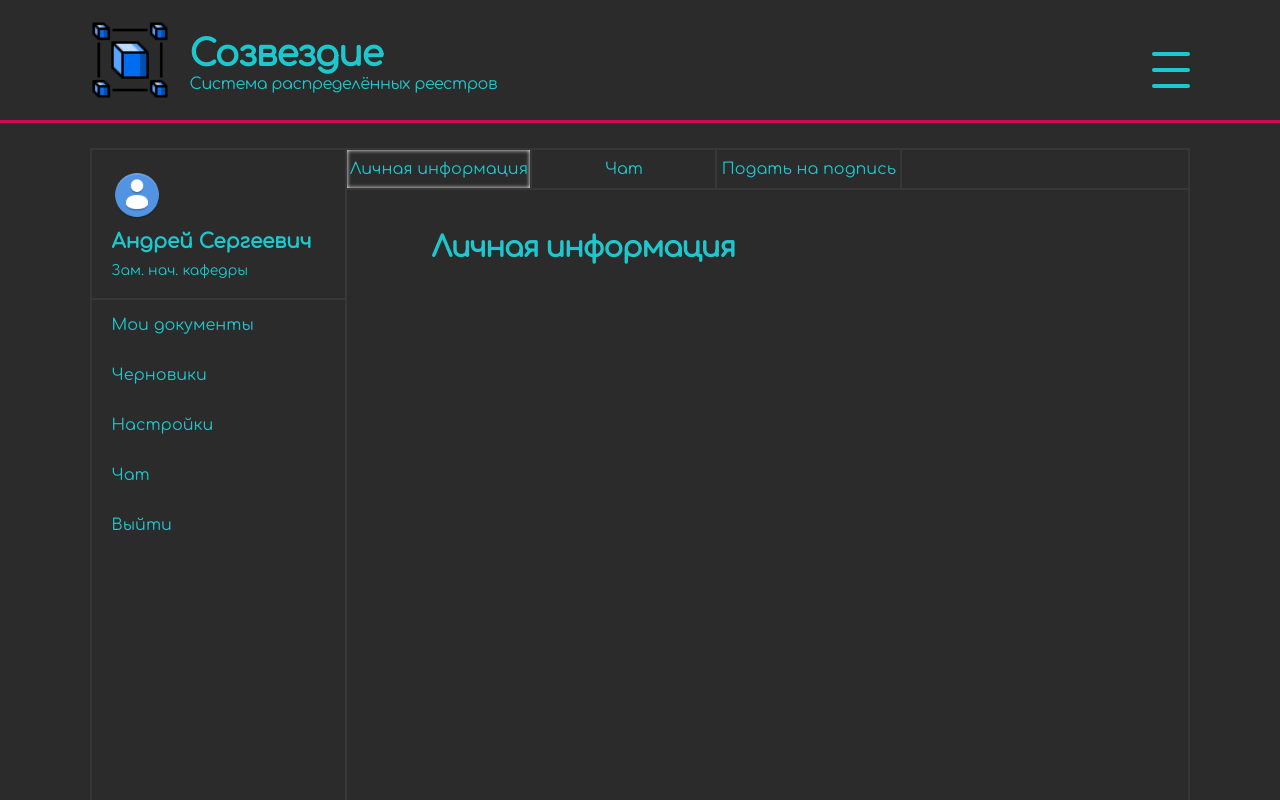
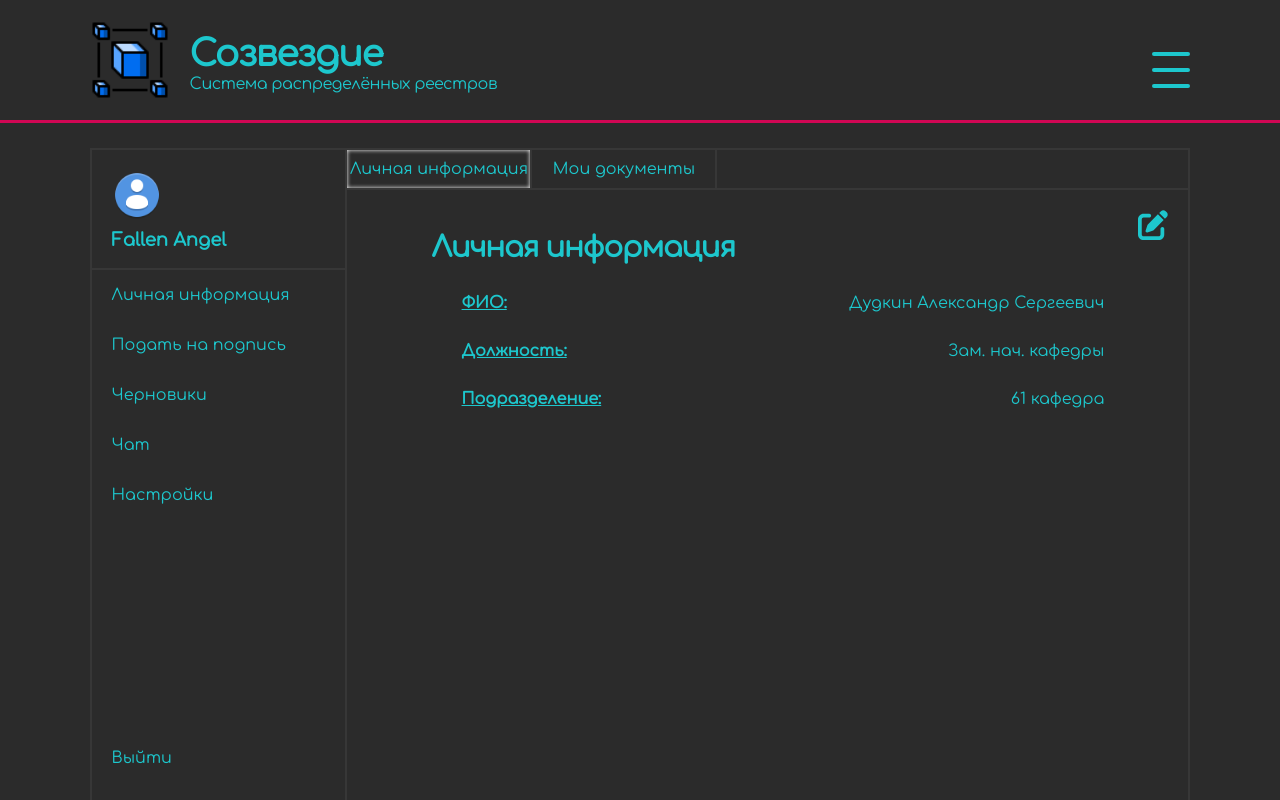
Before and after one commit to Terrorick2020/DocNet, a Vue app: page /#/client in a window 1280 px wide. Built offline with nearby package versions, Linux system fonts and the light colour scheme.

Commit message:
refactoring ClientPage

```diff
--- a/src/pages/ChatPage.vue
+++ /dev/null
@@ -1,3 +0,0 @@
-<template>
-
-</template>
--- a/src/pages/components/Auth/AuthForm.vue
+++ b/src/pages/components/Auth/AuthForm.vue
@@ -143,7 +143,9 @@
 <script setup lang="ts">
 import { ref } from 'vue'
 import { useRouter } from 'vue-router'
+
 import { authStore } from '../../../store/authStore.ts'
+
 
 const router = useRouter()
 const AuthStore = authStore()
--- /dev/null
+++ b/src/pages/components/Client/ClientChat.vue
@@ -0,0 +1,5 @@
+<template>
+    <div title="В разработке" style="padding: 30px;">
+        <p>В разработке</p>
+    </div>
+</template>
--- a/src/pages/components/Client/ClientConteiner.vue
+++ b/src/pages/components/Client/ClientConteiner.vue
@@ -5,7 +5,7 @@
                 <ClientNav />
             </div>
             <div class="content__info">
-                <ClientInfo />
+                <component :is="ContentVariant[ PagesStore.clientPage.navVariant ]" />
             </div>
         </div>
     </div>
@@ -14,6 +14,23 @@
 <script setup lang="ts">
 import ClientNav from './ClientNav.vue'
 import ClientInfo from './ClientInfo.vue'
+import ClientChat from './ClientChat.vue'
+import ClientDrafts from './ClientDrafts.vue'
+import ClientDocToSignature from './ClientDocToSignature.vue'
+import ClientSettings from './ClientSettings.vue'
+
+import { pagesStore } from '../../../store/pagesStore.ts'
+
+
+const PagesStore = pagesStore()
+
+const ContentVariant = [
+    ClientInfo,
+    ClientDocToSignature,
+    ClientDrafts,
+    ClientChat,
+    ClientSettings
+]
 </script>
 
 <style lang="scss">
--- /dev/null
+++ b/src/pages/components/Client/ClientDocToSignature.vue
@@ -0,0 +1,5 @@
+<template>
+    <div title="В разработке" style="padding: 30px;">
+        <p>В разработке</p>
+    </div>
+</template>
--- /dev/null
+++ b/src/pages/components/Client/ClientDrafts.vue
@@ -0,0 +1,5 @@
+<template>
+    <div title="В разработке" style="padding: 30px;">
+        <p>В разработке</p>
+    </div>
+</template>
--- a/src/pages/components/Client/ClientInfo.vue
+++ b/src/pages/components/Client/ClientInfo.vue
@@ -2,15 +2,34 @@
     <div class="info__body">
         <div class="body__header">
             <a :class="`personal-info ${ isInfoType ? '' : 'un' }active`" @click="infoSearch">Личная информация</a>
-            <a :class="`chat ${ !isInfoType ? '' : 'un' }active`" @click="chatSearch">Чат</a>
-            <a>Подать на подпись</a>
+            <a :class="`chat ${ !isInfoType ? '' : 'un' }active`" @click="chatSearch">Мои документы</a>
         </div>
         <div class="body__content">
             <div v-if="isInfoType" class="content__user-info">
-                <h1>Личная информация</h1>
-
+                <h1 class="content__title">Личная информация</h1>
+                <div class="content__inform">
+                    <div class="inform__item">
+                        <h4>ФИО:</h4>
+                        <p>{{ AuthStore.name }}</p>
+                    </div>
+                    <div class="inform__item">
+                        <h4>Должность:</h4>
+                        <p>{{ AuthStore.post }}</p>
+                    </div>
+                    <div class="inform__item">
+                        <h4>Подразделение:</h4>
+                        <p>{{ AuthStore.division }}</p>
+                    </div>
+                </div>
+                <button class="user-info__edit" title="Редактировать профиль">
+                    <svg xmlns="http://www.w3.org/2000/svg" viewBox="0 0 512 512">
+                        <path d="M471.6 21.7c-21.9-21.9-57.3-21.9-79.2 0L362.3 51.7l97.9 97.9 30.1-30.1c21.9-21.9 21.9-57.3 0-79.2L471.6 21.7zm-299.2 220c-6.1 6.1-10.8 13.6-13.5 21.9l-29.6 88.8c-2.9 8.6-.6 18.1 5.8 24.6s15.9 8.7 24.6 5.8l88.8-29.6c8.2-2.7 15.7-7.4 21.9-13.5L437.7 172.3 339.7 74.3 172.4 241.7zM96 64C43 64 0 107 0 160L0 416c0 53 43 96 96 96l256 0c53 0 96-43 96-96l0-96c0-17.7-14.3-32-32-32s-32 14.3-32 32l0 96c0 17.7-14.3 32-32 32L96 448c-17.7 0-32-14.3-32-32l0-256c0-17.7 14.3-32 32-32l96 0c17.7 0 32-14.3 32-32s-14.3-32-32-32L96 64z"/>
+                    </svg>
+                </button>
             </div>
-            <div v-else class="content__chat" title="В разработке"></div>
+            <div v-else class="content__my-docs" title="В разработке" style="padding: 30px;">
+                <p>В разработке</p>
+            </div>
         </div>
     </div>
 </template>
@@ -18,7 +37,11 @@
 <script setup lang="ts">
 import { ref } from 'vue'
 
+import { authStore } from '../../../store/authStore.ts'
+
+
 var isInfoType = ref( true )
+const AuthStore = authStore()
 
 const infoSearch = () => {
     isInfoType.value = true
@@ -63,20 +86,80 @@ const chatSearch = () => {
     }
 
     .body__content {
+        position: relative;
         width: 100%;
         height: 100%;
 
         .content__user-info {
             padding: 5% 10%;
 
-            h1 {
+            .content__title {
                 @include Title;
+            }
+
+            .content__inform {
+                margin-top: 30px;
+                margin-left: 30px;
+
+                .inform__item {
+                    margin-top: 30px;
+                    @include FlexRow;
+
+                    h4 {
+                        text-decoration: underline;
+                    }
+
+                    p {
+                        margin-left: 100px;
+                    }
+                }
+            }
+
+            .user-info__edit {
+                position: absolute;
+                top: 20px;
+                right: 20px;
+                width: 30px;
+                height: auto;
+                border: none;
+                transition: all 1s ease;
+
+                @keyframes bell-animation {
+                    0% {
+                        transform: rotate(0);
+                    }
+
+                    25% {
+                        transform: rotate(20deg);
+                    }
+
+                    50% {
+                        transform: rotate(0deg);
+                    }
+
+                    75% {
+                        transform: rotate(-20deg);
+                    }
+
+                    100% {
+                        transform: rotate(0);
+                    }
+                }
+
+                &:hover {
+                    scale: 1.1;
+                    animation: bell-animation 2s linear infinite;
+                }
+
+                svg {
+                    path {
+                        fill: $main-font-color;
+                    }
+                }
             }
         }
 
-        .content__chat {
-            display: none;
-        }
+        .content__my-docs {}
     }
 }
 </style>
--- a/src/pages/components/Client/ClientNav.vue
+++ b/src/pages/components/Client/ClientNav.vue
@@ -5,35 +5,22 @@
                 <img src="../../../assets/img/user.png" alt="user" />
             </div>
             <div class="person__info">
-                <p class="name">{{ user.name }}</p>
-                <p class="position">{{ user.position }}</p>
+                <p class="name">{{ AuthStore.nickname }}</p>
             </div>
         </div>
         <ul class="panel__list">
-            <li class="list__item">
-                <p>
-                    Мои документы
-                </p>
-            </li>
-            <li class="list__item">
-                <p>
-                    Черновики
-                </p>
-            </li>
-            <li class="list__item">
-                <p>
-                    Настройки
-                </p>
-            </li>
-            <li class="list__item">
-                <p>
-                    Чат
-                </p>
-            </li>
-            <li class="list__item end">
-                <p>
-                    Выйти
-                </p>
+            <div class="list__body">
+                <li class="list__item"
+                    v-for="item in PagesStore.clientPage.navList"
+                    :key="item.id"
+                    @click="PagesStore.changeNavVariant( item.id )">
+                    <p>
+                        {{ item.text }}
+                    </p>
+                </li>
+            </div>
+            <li class="list__item-end" @click="exitFromSys">
+                <p>Выйти</p>
             </li>
         </ul>
     </div>
@@ -41,15 +28,45 @@
 
 <script setup lang="ts">
 import { ref } from 'vue'
+import { useRouter } from 'vue-router'
+
+import { authStore } from '../../../store/authStore.ts'
+import { pagesStore } from '../../../store/pagesStore.ts'
+
 
 var user = ref({
     img: '../../../assets/img/logo.png',
-    name: 'Андрей Сергеевич',
-    position: 'Зам. нач. кафедры'
+    name: 'Андрей Сергеевич'
 })
+
+const AuthStore = authStore()
+const PagesStore = pagesStore()
+const router = useRouter()
+
+const exitFromSys = () => {
+    AuthStore.sysExit()
+    router.push('/api/auth')
+
+}
 </script>
 
 <style lang="scss">
+@mixin Item( $bg-color: #414141 ) {
+    width: 100%;
+    height: 50px;
+    cursor: pointer;
+    @include FlexRow;
+    padding: 5px 20px;
+
+    &:hover {
+        background: $bg-color;
+    }
+
+    p {
+        background: transparent;
+    }
+}
+
 .nav__panel {
     @include Flex;
     width: 100%;
@@ -58,7 +75,7 @@ var user = ref({
         @include Flex( column, space-between, start );
         padding: 20px;
         width: 100%;
-        height: 150px;
+        height: 120px;
         border-bottom: 2px solid $border-color;
         gap: 10px;
 
@@ -67,7 +84,6 @@ var user = ref({
             height: 50px;
             border-radius: 50%;
             background: red;
-            // background: url('../../../assets/img/user.png');
 
             img {
                 user-select: none;
@@ -81,7 +97,7 @@ var user = ref({
             p {
 
                 &.name {
-                    font-size: 20px;
+                    font-size: 18px;
                     font-weight: 600;
                 }
 
@@ -95,27 +111,23 @@ var user = ref({
     }
 
     .panel__list {
-        @include Flex;
+        @include Flex( column, space-between, stretch );
+        flex-wrap: wrap;
+        align-content: space-around;
         width: 100%;
+        min-height: 512.5px;
+        height: auto;
 
-        .list__item {
+        .list__body {
             width: 100%;
-            height: 50px;
-            cursor: pointer;
-            @include FlexRow;
-            padding: 5px 20px;
 
-            &:hover {
-                background: rgb(65, 65, 65);
+            .list__item {
+                @include Item();
             }
+        }
 
-            p {
-                background: transparent;
-            }
-
-            &.end {
-                align-self: flex-end;
-            }
+        .list__item-end {
+            @include Item( rgba(255, 0, 0, 0.3) );
         }
     }
 }
--- /dev/null
+++ b/src/pages/components/Client/ClientSettings.vue
@@ -0,0 +1,5 @@
+<template>
+    <div title="В разработке" style="padding: 30px;">
+        <p>В разработке</p>
+    </div>
+</template>
--- a/src/store/authStore.ts
+++ b/src/store/authStore.ts
@@ -23,7 +23,11 @@ export const authStore = defineStore('authStore', {
 	state: () => ({
 		id: null,
 		username: '',
-		name: '',
+		nickname: 'Fallen Angel',
+		name: 'Дудкин Александр Сергеевич',
+		post: 'Зам. нач. кафедры',
+		division: '61 кафедра',
+		img: '',
 		role: 'Guest',
 		key: '',
 		token: 'xccxcxcxcxc',
@@ -106,6 +110,16 @@ export const authStore = defineStore('authStore', {
 					console.error('Неизвестная ошибка:', error)
 				}
 			}
+		},
+
+		sysExit() {
+			this.id = null
+			this.username = ''
+			this.name = ''
+			this.role = 'Guest'
+			this.key = ''
+			this.token = ''
+			this.status = ''
 		}
 	},
 	getters: {}
--- /dev/null
+++ b/src/store/pagesStore.ts
@@ -0,0 +1,37 @@
+import { defineStore } from "pinia";
+
+export const pagesStore = defineStore('pagesStore', {
+    state: () => ({
+        clientPage: {
+            navVariant: 0,
+            navList: [
+                {
+                    id: 0,
+                    text: 'Личная информация'
+                },
+                {
+                    id: 1,
+                    text: 'Подать на подпись'
+                },
+                {
+                    id: 2,
+                    text: 'Черновики'
+                },
+                {
+                    id: 3,
+                    text: 'Чат'
+                },
+                {
+                    id: 4,
+                    text: 'Настройки'
+                }
+            ]
+        }
+    }),
+
+    actions: {
+        changeNavVariant( variantId: number ) {
+            this.clientPage.navVariant = variantId
+        }
+    }
+})
```
Also changed, not shown: src/pages/components/Info/InfoIntro.vue (+19 -1 lines).
